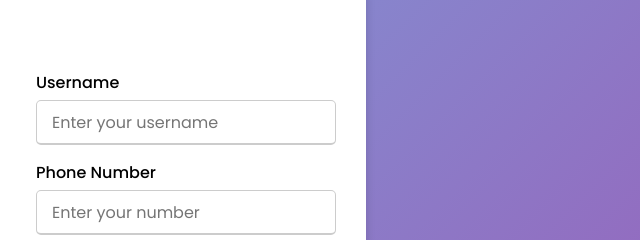
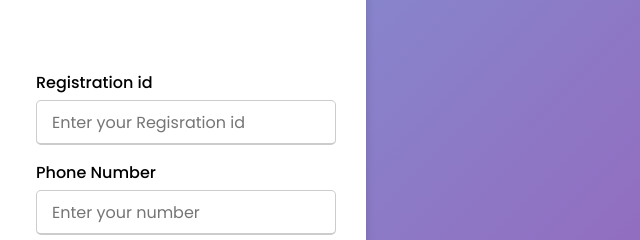
Before and after one commit to Princemess/login_form, a plain HTML site: page index.html in a window 1280 px wide. Shown: the part 126-366 px from the top of the page, 624-1264 px from the left. Drawn offline with Linux system fonts and the light colour scheme.

Commit message:
first commit

```diff
--- a/index.html
+++ b/index.html
@@ -20,8 +20,8 @@
                         <input type="text" placeholder="Enter your name" required>
                     </div>
                     <div class="input-box">
-                        <span class="details">Username</span>
-                        <input type="text" placeholder="Enter your username" required>
+                        <span class="details">Registration id</span>
+                        <input type="text" placeholder="Enter your Regisration id " required>
                     </div>
                     <div class="input-box">
                         <span class="details">Department</span>
```
